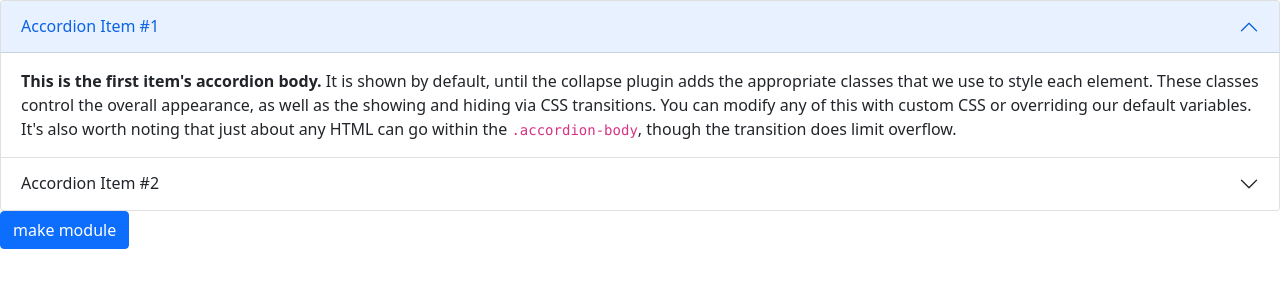
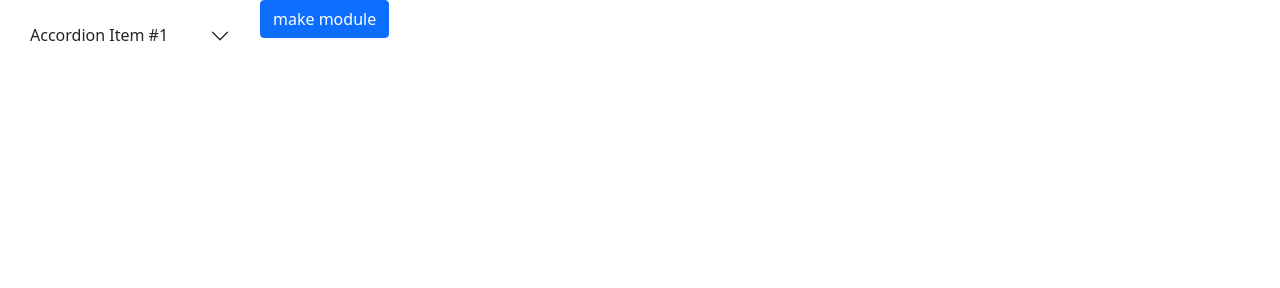
Before and after one commit to dehghani-ds/Front-End-Test, a plain HTML site: page index.html in a window 1280 px wide. Drawn offline with Linux system fonts and the light colour scheme.

Commit message:
side bar module step 1

```diff
--- a/index.html
+++ b/index.html
@@ -9,37 +9,98 @@
     <link href="bootstrap.min.css" rel="stylesheet">
 
     <title>PravTest</title>
+
+    <style>
+
+      /* start overide section */
+      .accordion-item{
+        border: none;
+        margin: 2px 0px 2px 0px;
+        margin: 10px;
+        border-radius: 0.375rem;
+      }
+      .accordion-button:hover {
+        background-color: rgba(67,89,113,.04);
+      }
+      /* end overide section */
+      .side-bar-vertical{
+        position: fixed;
+        top: 0;
+        left: 0;
+        z-index: 100;
+        width: 16.25rem;
+      }
+      .side-bar-content{
+        overflow-y: scroll;
+        height: 100vh;
+      }
+      .side-bar-content::-webkit-scrollbar {
+        width: .4em;
+      }
+      .side-bar-content::-webkit-scrollbar,
+      .side-bar-content::-webkit-scrollbar-thumb {
+        overflow:visible;
+        border-radius: 4px;
+      }
+      .side-bar-content::-webkit-scrollbar-thumb {
+        background: rgba(0,0,0,.2);
+      }
+      .cover-bar {
+        position: absolute;
+        background: #fff;;
+        height: 100%;
+        top: 0;
+        right: 0;
+        width: .4em;
+        -webkit-transition: all .5s;
+        opacity: 1;
+      }
+      .side-bar-vertical:hover .cover-bar {
+        opacity: 0;
+        -webkit-transition: all .5s;
+      }
+
+
+      .search-nav-bar{
+        background-color: black;
+      }
+      .base-body{
+        position: fixed;
+        top: 0;
+        left: 16.25rem;
+        display: flex;
+        flex-wrap: wrap;
+        align-content:flex-start;
+      }
+    </style>
   </head>
   <body>
+    <!-- side bar menu -->
+    <div style="display: flex;">
+      <div id="sideBar" class="side-bar-vertical">
+        <div id="sideBarContent" class="side-bar-content">
           <div class="accordion" id="accordionExample">
             <div class="accordion-item">
               <h2 class="accordion-header" id="headingOne">
-            <button class="accordion-button" type="button" data-bs-toggle="collapse" data-bs-target="#collapseOne" aria-expanded="true" aria-controls="collapseOne">
+                <button class="accordion-button collapsed" type="button" data-bs-toggle="collapse" data-bs-target="#collapseOne" aria-expanded="false" aria-controls="collapseOne">
                   Accordion Item #1
                 </button>
               </h2>
-          <div id="collapseOne" class="accordion-collapse collapse show" aria-labelledby="headingOne" data-bs-parent="#accordionExample">
+              <div id="collapseOne" class="accordion-collapse collapse" aria-labelledby="headingOne" data-bs-parent="#accordionExample">
                 <div class="accordion-body">
                   <strong>This is the first item's accordion body.</strong> It is shown by default, until the collapse plugin adds the appropriate classes that we use to style each element. These classes control the overall appearance, as well as the showing and hiding via CSS transitions. You can modify any of this with custom CSS or overriding our default variables. It's also worth noting that just about any HTML can go within the <code>.accordion-body</code>, though the transition does limit overflow.
                 </div>
               </div>
             </div>
-        <div class="accordion-item">
-          <h2 class="accordion-header" id="headingTwo">
-            <button class="accordion-button collapsed" type="button" data-bs-toggle="collapse" data-bs-target="#collapseTwo" aria-expanded="false" aria-controls="collapseTwo">
-              Accordion Item #2
-            </button>
-          </h2>
-          <div id="collapseTwo" class="accordion-collapse collapse" aria-labelledby="headingTwo" data-bs-parent="#accordionExample">
-            <div class="accordion-body">
-              <strong>This is the second item's accordion body.</strong> It is hidden by default, until the collapse plugin adds the appropriate classes that we use to style each element. These classes control the overall appearance, as well as the showing and hiding via CSS transitions. You can modify any of this with custom CSS or overriding our default variables. It's also worth noting that just about any HTML can go within the <code>.accordion-body</code>, though the transition does limit overflow.
+          </div>
+          <div class="cover-bar"></div>
         </div>
       </div>
+      <!-- main body -->
+      <div id="content" class="base-body">
+        <button type="button" class="btn btn-primary" onclick="makeBody()">make module</button>
       </div>
-
     </div>
-
-    <button type="button" class="btn btn-primary" onclick="testModule()">make module</button>
 
 
     <script src="jquery-3.6.0.js"></script>
@@ -76,5 +137,12 @@
       function testModule(){
         console.log(buildSidebarMenuRow(240,"cobra0011","0000000","accordionExample"));
       }
+      function makeBody(){
+        for (let index = 0; index < 20; index++) {
+          document.getElementById("accordionExample").innerHTML+=buildSidebarMenuRow(index,"cobra0011","0000000","accordionExample");
+        }
+
+
+      }
   </script>
 </html>
```
Lines whose indentation alone changed are shown as unchanged.
